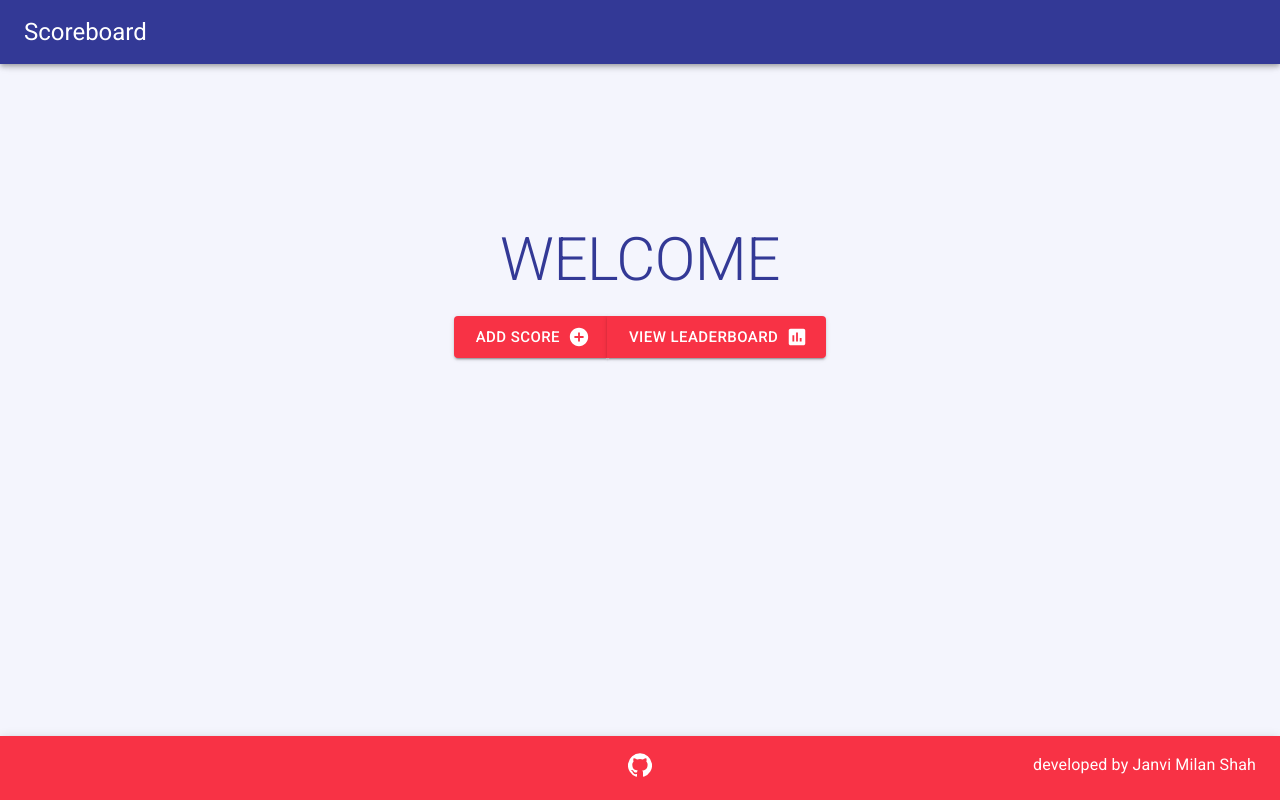
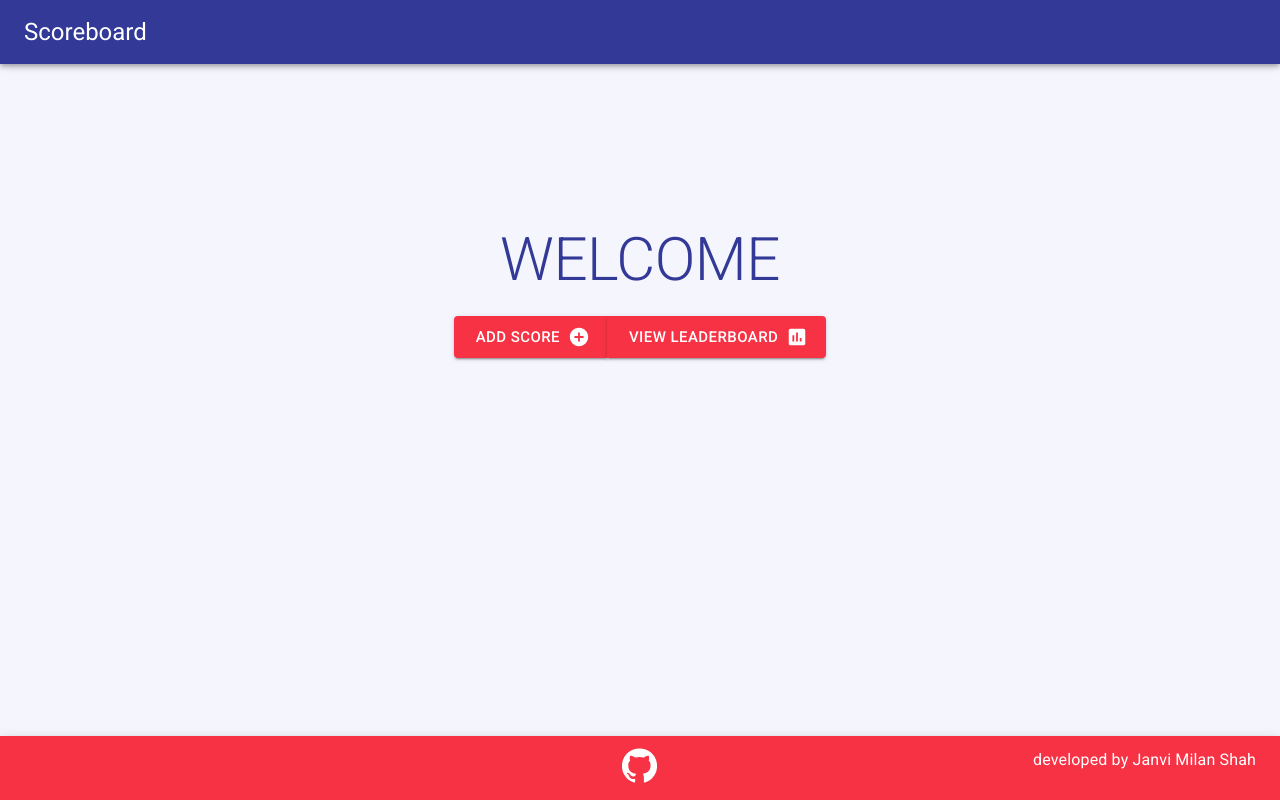
Before and after one commit to janvishah21/score-dashboard, a React (Create React App) app in the folder score-dashboard/: page / in a window 1280 px wide. Built offline with nearby package versions, Linux system fonts and the light colour scheme.

Commit message:
gitlogo update

```diff
--- a/score-dashboard/src/components/Footer.js
+++ b/score-dashboard/src/components/Footer.js
@@ -20,7 +20,7 @@ function Footer() {
                         <Grid item xs={4}></Grid>
                         <Grid item xs={4}>
                             <Link href={gitRepo} target='_blank'>
-                                <GitHubIcon className={classes.gitlogo}/>
+                                <GitHubIcon className={classes.gitlogo} fontSize='large'/>
                             </Link>
                         </Grid>
                         <Grid item xs={4}>
```
